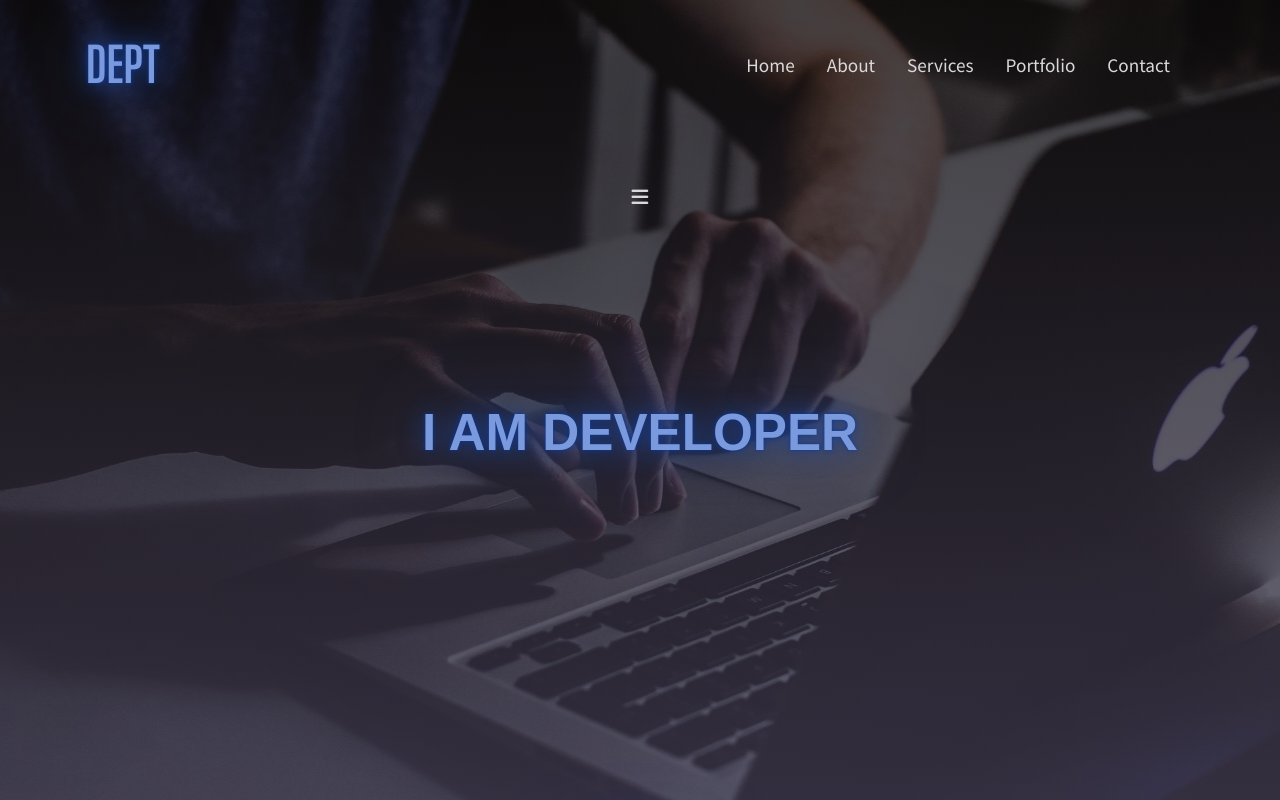
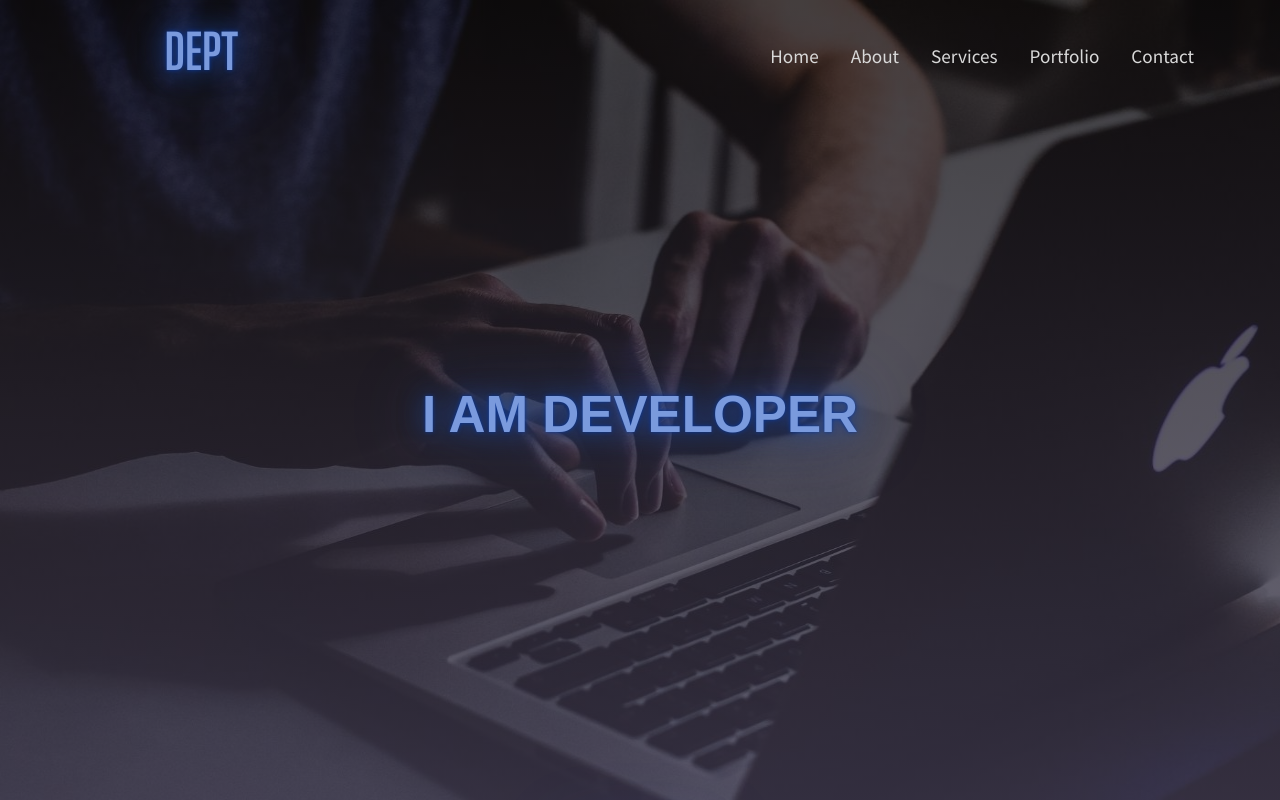
Before and after one commit to knoxie-s/portfolio, a plain HTML site: page index.html in a window 1280 px wide. Shown: the top 800 px of the page. Drawn offline with nearby package versions, Linux system fonts and the light colour scheme; a web font is replaced by a local one.

Commit message:
sidebar is ready

```diff
--- a/css/styles.css
+++ b/css/styles.css
@@ -135,9 +135,15 @@ footer.container-fluid {
 .sidebar .close-btn {
 	position: absolute;
 	color: #B4B4B3;
-	font-size: 1.55rem;
+	font-size: 1.75rem;
+	cursor: pointer;
 	left: 1rem;
 	top: .4rem;
+	transition: all .2s ease;
+}
+
+.sidebar .close-btn:hover {
+	color: #D9D9D9;
 }
 
 .sidebar .logo img {
@@ -151,7 +157,6 @@ footer.container-fluid {
     margin-bottom: .7rem;
 }
 
-
 .sidebar .owner {
 	position: absolute;
 	width: 100%;
@@ -162,10 +167,6 @@ footer.container-fluid {
 .slide-right {
 	right: 0;
 	transition: all 0.4s ease 0s;
-}
-
-.expand-sidebar {
-	color: #D9D9D9;
 }
 
 .menu {
@@ -198,41 +199,56 @@ footer.container-fluid {
 
 /* -----------------------------HEADER----------------------------- */
 
-.navbar-brand {
-	font-family: 'Big Shoulders Display', cursive;
+.mainmenu {
+	position: relative;
+}
+
+.mainmenu .logo {
+	font-size: 3rem;
+	font-family: 'big shoulders display', cursive;
 	font-size: 3rem;
 	font-weight: 700;
 	color: rgb(122,154,221);
 	filter: drop-shadow(rgba(8, 56, 157, 0.95) 0px 0px 2.29233px) drop-shadow(rgba(30, 71, 157, 0.75) 0px 0px 11.4617px) drop-shadow(rgba(30, 71, 157, 0.44) 0px 0px 34.385px);
 }
 
-.nav-link {
-	font-size: 1.2rem;
-	color: #D9D9D9;
+.mainmenu nav {
+	padding: 1.6rem 0;
 }
 
-.nav-link:hover {
-	color: inherit;
-}
-
-.nav-item {
-	margin-right: 1rem;
-	color: #D9D9D9;
+.mainmenu nav li {
+	float: left;
+	margin: 0 1rem;
 	position: relative;
 }
 
-.nav-item::after {
+.mainmenu nav li a {
+	font-size: 1.2rem;
+	color: #D9D9D9;
+	text-decoration: none;
+}
+
+.mainmenu .expand-sidebar {
+	color: #D9D9D9;
+	position: absolute;
+	cursor: pointer;
+	top: 1.6rem;
+	right: 2rem;
+	font-size: 1.5rem;
+}
+
+.mainmenu nav li::after {
 	content: "";
 	background: #D9D9D9;
 	position: absolute;
-	bottom: 0;
+	bottom: -5px;
 	left: 0;
 	height: 3px;
 	width: 0;
 	transition: width .3s;
 }
 
-.nav-item:hover::after {
+.mainmenu nav li:hover::after {
 	width: 100%;
 }
 
--- a/index.html
+++ b/index.html
@@ -22,36 +22,27 @@
 
 <body>
 	<header id="home">
-		<div class="container">
-			<nav class="navbar navbar-expand-lg">
-				<a class="navbar-brand" href="#">DEPT</a>
-				<button class="navbar-toggler" type="button" data-toggle="collapse" data-target="#navbarNav">
-					<span class="navbar-toggler-icon"></span>
-				</button>
-				<div class="collapse navbar-collapse" id="navbarNav">
-					<ul class="navbar-nav ml-auto">
-						<li class="nav-item active">
-							<a class="nav-link" href="#">Home</a>
-						</li>
-						<li class="nav-item">
-							<a class="nav-link" href="#">About</a>
-						</li>
-						<li class="nav-item">
-							<a class="nav-link" href="#">Services</a>
-						</li>
-						<li class="nav-item">
-							<a class="nav-link" href="#">Portfolio</a>
-						</li>
-						<li class="nav-item">
-							<a class="nav-link" href="#">Contact</a>
-						</li>
-					</ul>
+		<div class="container mainmenu">
+			<div class="row">
+				<div class="col-md-3">
+					<a class="logo" href="#">DEPT</a>
 				</div>
-			</nav>
+				<div class="col-md-9 d-none d-lg-block">
+					<nav class="float-right">
+						<ul>
+							<li><a href="#">Home</a></li>
+							<li><a href="#">About</a></li>
+							<li><a href="#">Services</a></li>
+							<li><a href="#">Portfolio</a></li>
+							<li><a href="#">Contact</a></li>
+						</ul>
+					</nav>
+				</div>
+				<div class="expand-sidebar d-lg-none">
+					<i class="fas fa-bars"></i>
+				</div>
+			</div>
 			<h1 class="h-intro">I am developer</h1>
-		</div>
-		<div class="expand-sidebar">
-			<i class="fas fa-bars"></i>
 		</div>
 		<div class="sidebar">
 			<div class="close-btn">
@@ -59,7 +50,7 @@
 			</div>
 			<div class="logo">
 				<img src="./images/3x4.png" alt="">
-				<h3>Ermatov Suhail</h3>
+				<h3>Suhail Ermatov</h3>
 				<h5>Web Developer</h5>
 			</div>
 			<nav class="menu">
```
